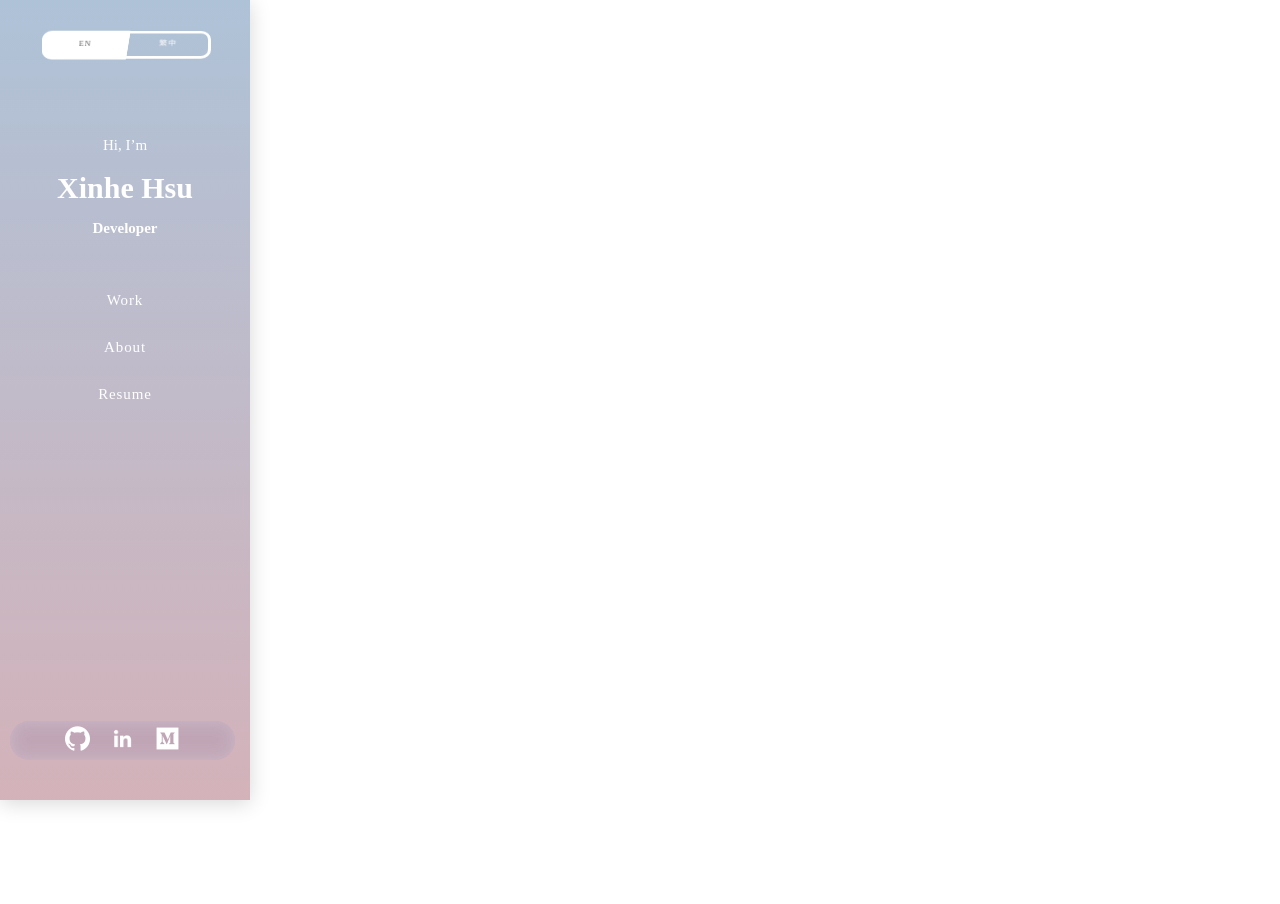
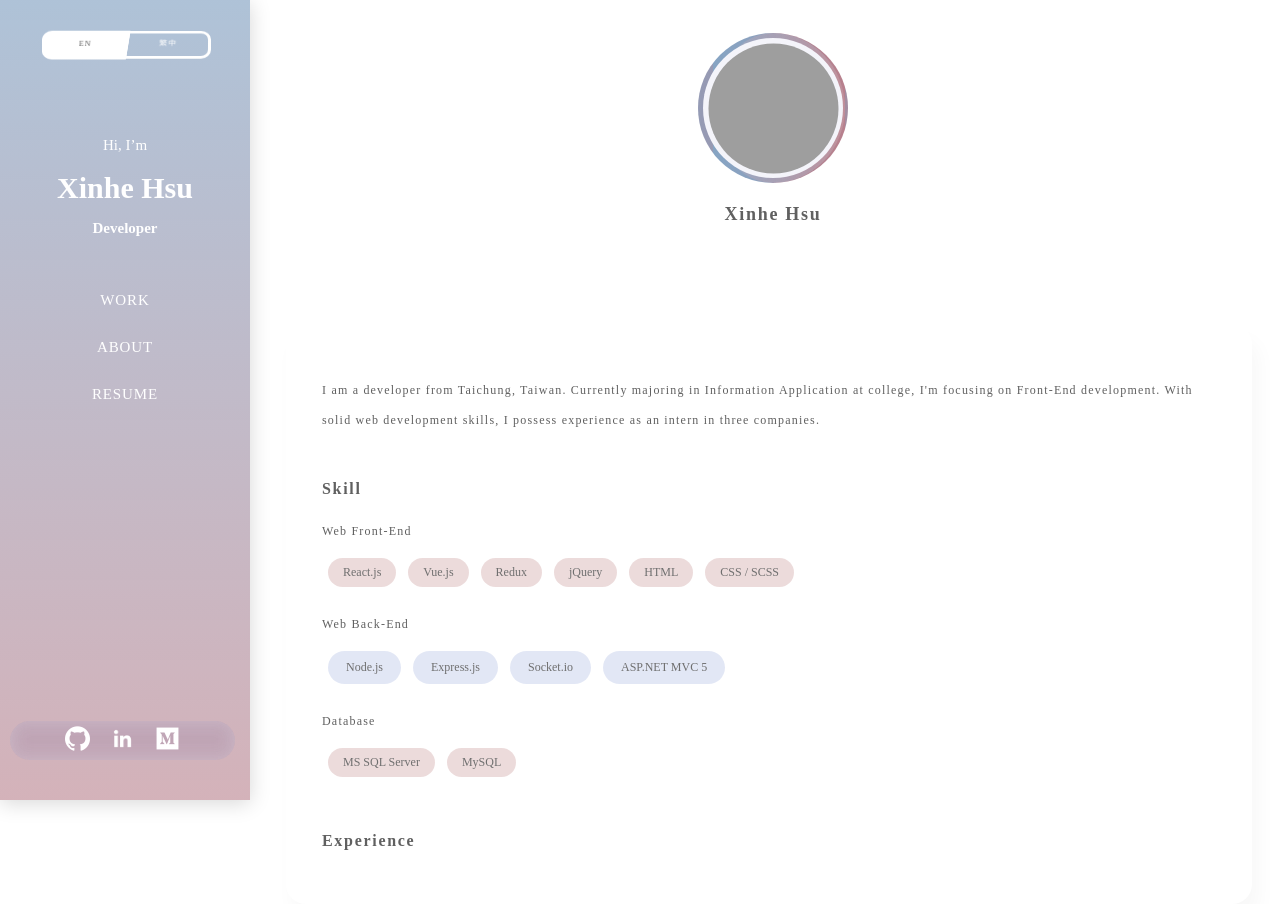
Before and after one commit to Xinhe998/xinhe-cv, a Gatsby site: page /about in a window 1280 px wide. Before the commit the page ends 800 px from the top, so only its background shows below. Built offline with nearby package versions, Linux system fonts and the light colour scheme; Gatsby itself is replaced by a stand-in of ours; grey boxes are pictures that could not be loaded.

Commit message:
remove transition plugin

```diff
--- a/gatsby-config.js
+++ b/gatsby-config.js
@@ -18,12 +18,7 @@ module.exports = {
     },
     plugins: [
         'gatsby-plugin-sass',
-        {
-            resolve: 'gatsby-plugin-page-transitions',
-            options: {
-                transitionTime: 500
-            }
-        }
+
     ],
 
 }
--- a/package.json
+++ b/package.json
@@ -15,14 +15,12 @@
   },
   "dependencies": {
     "gatsby": "^2.1.22",
-    "gatsby-plugin-page-transitions": "^1.0.7",
     "gatsby-plugin-sass": "^2.0.10",
     "node-sass": "^4.11.0",
     "react": "^16.8.3",
     "react-dom": "^16.8.3",
-    "react-transition-group": "^2.6.0",
-    "react-visibility-sensor": "^5.0.2",
-    "reactstrap": "^7.1.0"
+    "react-transition-group": "^2.4.0",
+    "react-visibility-sensor": "^5.0.2"
   },
   "devDependencies": {
     "@storybook/react": "^5.0.0",
--- a/src/components/Layout.js
+++ b/src/components/Layout.js
@@ -1,6 +1,5 @@
 import React from "react"
 import Sidebar from './Sidebar'
-import PageTransition from 'gatsby-plugin-page-transitions';
 
 
 import '../style/layout.scss'
@@ -9,21 +8,7 @@ const Layout = ({ children }) => (
     <div>
         <Sidebar />
         <div className="layout-content">
-            {/* <PageTransition
-                defaultStyle={{
-                    transition: 'opacity 500ms ease-in',
-                    opacity: 0,
-                    width: '100%',
-                }}
-                transitionStyles={{
-                    entering: { opacity: 1 },
-                    entered: { opacity: 1 },
-                    exiting: { opacity: 0 },
-                }}
-                transitionTime={500}
-            > */}
-                {children}
-            {/* </PageTransition> */}
+            {children}
         </div>
     </div>
 )
--- a/src/components/Sidebar.js
+++ b/src/components/Sidebar.js
@@ -21,9 +21,9 @@ class Sidebar extends React.Component {
                     <p>Developer</p>
                 </div>
                 <div className="button-container">
-                    <Link to="works" activeClassName='active'>Work</Link>
-                    <Link to="about" activeClassName='active'>About</Link>
-                    <Link to="resume" activeClassName='active'>Resume</Link>
+                    <Link to="works" activeClassName='active'>WORK</Link>
+                    <Link to="about" activeClassName='active'>ABOUT</Link>
+                    <Link to="resume" activeClassName='active'>RESUME</Link>
                 </div>
                 <div className="socialmedia-button-container">
                     <div className="icon-container">
--- a/src/pages/about.js
+++ b/src/pages/about.js
@@ -1,5 +1,8 @@
 import React from "react"
 import Layout from "../components/Layout"
+
+import '../style/about.scss'
+import avatar from '../Assets/avatar.jpg'
 
 class About extends React.Component {
     constructor(props) {
@@ -7,9 +10,44 @@ class About extends React.Component {
     }
     render() {
         return (
-        <Layout>
-            <div></div>
-        </Layout>
+            <Layout>
+                <div id="about-page">
+                    <div className="intro">
+                        <div className="avatar-box">
+                            <img className="avatar" src={avatar} />
+                        </div>
+                        <div className="circle"></div>
+                        <p className="name">Xinhe Hsu</p>
+                    </div>
+                    <div className="main-content">
+                        <p>I am a developer from Taichung, Taiwan. Currently majoring in Information Application at college, I'm focusing on Front-End development.
+                            With solid web development skills, I possess experience as an intern in three companies.</p>
+                        <h1>Skill</h1>
+                        <p>Web Front-End</p>
+                        <div>
+                            <label className="pink">React.js</label>
+                            <label className="pink">Vue.js</label>
+                            <label className="pink">Redux</label>
+                            <label className="pink">jQuery</label>
+                            <label className="pink">HTML</label>
+                            <label className="pink">CSS / SCSS</label>
+                        </div>
+                        <p>Web Back-End</p>
+                        <div>
+                            <label className="blue">Node.js</label>
+                            <label className="blue">Express.js</label>
+                            <label className="blue">Socket.io</label>
+                            <label className="blue">ASP.NET MVC 5</label>
+                        </div>
+                        <p>Database</p>
+                        <div>
+                            <label className="pink">MS SQL Server</label>
+                            <label className="pink">MySQL</label>
+                        </div>
+                        <h1>Experience</h1>
+                    </div>
+                </div>
+            </Layout>
         )
     }
 }
--- /dev/null
+++ b/src/style/about.scss
@@ -0,0 +1,188 @@
+#about-page {
+
+    overflow: hidden;
+    .intro {
+        display: flex;
+        flex-direction: column;
+        justify-content: center;
+        align-items: center;
+        text-align: center;
+        margin: 0 auto;
+        color: #606060;
+        margin-top: 30px;
+        opacity: 0;
+        -webkit-animation: fadein .5s; /* Safari, Chrome and Opera > 12.1 */
+        -moz-animation: fadein .5s; /* Firefox < 16 */
+        -ms-animation: fadein .5s; /* Internet Explorer */
+        -o-animation: fadein .5s; /* Opera < 12.1 */
+        animation: fadein .5s;
+        animation-delay: .4s;
+        animation-fill-mode: forwards;
+
+        .avatar-box {
+            position: relative;
+            border: 2px #f4f4fa;
+            background: #f4f4fa;
+            border-radius: 100%;
+            width: 140px;
+            height: 140px;
+            &:before {
+                content: " ";
+                position: absolute;
+                z-index: -1;
+                top: -5px;
+                left: -5px;
+                right: -5px;
+                bottom: -5px;
+                border-radius: 109%;
+                background-image: linear-gradient(90deg, rgba(129, 160, 193, 0.64), rgba(178, 118, 131, 0.56)), linear-gradient(90deg, rgba(129, 160, 193, 0.64), rgba(178, 118, 131, 0.56));
+                background-position: 0 0px, 100% 100%;
+                background-size: 100% 11px;
+                border-left: 15px solid rgba(129, 160, 193, 0.64);
+                border-right: 3px solid rgba(178, 118, 131, 0.56);
+                padding: 11px 9px;
+            }
+        }
+        .avatar {
+            width: 150px;
+            height: 150px;
+            -webkit-clip-path: circle(65px at center);
+            /* clip-path: circle(65px at center); */
+            /* display: inline-block; */
+            /* box-shadow: 0 8px 10px 0 rgba(0, 0, 0, 0.16); */
+            vertical-align: middle;
+            padding: 5px;
+            margin: -9.5px;
+        }
+        // .circle {
+        //     width: 160px;
+        //     height: 160px;
+        //     border-radius: 50%;
+        //     position: absolute;
+        //     z-index: -1;
+        //     top: 25px;
+        //     -webkit-backdrop-filter: blur(30px);
+        //     backdrop-filter: blur(30px);
+        //     box-shadow: 0 3px 20px 0 rgba(0, 0, 0, 0.16);
+        //     background-image: linear-gradient(to bottom, rgba(129, 160, 193, 0.64), rgba(178, 118, 131, 0.56));
+        // }
+        .name {
+            font-weight: bold;
+            font-size: 18px;
+            font-style: normal;
+            font-stretch: normal;
+            line-height: 2;
+            letter-spacing: 1.7px;
+            text-align: left;
+            transition: all .3s;
+
+        }
+    }
+    .main-content {
+        border-radius: 20px;
+        -webkit-backdrop-filter: blur(30px);
+        backdrop-filter: blur(30px);
+        box-shadow: 7px 15px 20px 0 rgba(0, 0, 0, 0.03);
+        background-color: #ffffff;
+        margin: 5px 28px 0px;
+        padding: 38px 36px 38px;
+        -webkit-animation: SlideToTop .5s; /* Safari, Chrome and Opera > 12.1 */
+        -moz-animation: SlideToTop .5s; /* Firefox < 16 */
+        -ms-animation: SlideToTop .5s; /* Internet Explorer */
+        -o-animation: SlideToTop .5s; /* Opera < 12.1 */
+        animation: SlideToTop .5s;
+        animation-delay: .6s;
+        animation-fill-mode: forwards;
+        position: absolute;
+        top: 100%;
+
+
+        h1 {
+            font-size: 16px;
+            font-weight: bold;
+            font-style: normal;
+            font-stretch: normal;
+            line-height: 1.79;
+            letter-spacing: 1.7px;
+            text-align: left;
+            color: #606060;
+            margin-top: 40px;
+        }
+        p {
+            font-size: 12px;
+            font-weight: normal;
+            font-style: normal;
+            font-stretch: normal;
+            line-height: 2.5;
+            letter-spacing: 1.2px;
+            text-align: left;
+            color: #606060;
+
+        }
+        label.blue {
+            font-size: 12px;
+            color: #6f6f6f;
+            border-radius: 50px;
+            -webkit-backdrop-filter: blur(9px);
+            backdrop-filter: blur(9px);
+            background-color: rgba(217, 223, 242, 0.75);
+            padding: 9px 18px;
+            display: inline-block;
+            margin: 0 6px;
+            margin-bottom: 10px;
+        }
+        label.pink {
+            font-size: 12px;
+            border-radius: 50px;
+            -webkit-backdrop-filter: blur(9px);
+            backdrop-filter: blur(9px);
+            background-color: rgba(230, 207, 207, 0.75);
+            padding: 7px 15px;
+            display: inline-block;
+            margin: 0 6px;
+            color: #6f6f6f;
+            margin-bottom: 10px;
+        }
+    }
+}
+@-webkit-keyframes SlideToTop {
+	from {
+        position: absolute;
+        transition: top 500ms cubic-bezier(0.47, 0, 0.75, 0.72) .5s;
+        top: 100%
+	}
+	to {
+        position: absolute;
+        transition: top 500ms cubic-bezier(0.47, 0, 0.75, 0.72) .5s;
+		top: 40%
+	}
+}
+@keyframes SlideToTop {
+	from {
+        position: absolute;
+        transition: top 500ms cubic-bezier(0.47, 0, 0.75, 0.72) .5s;
+        top: 100%
+	}
+	to {
+        position: absolute;
+        transition: top 500ms cubic-bezier(0.47, 0, 0.75, 0.72) .5s;
+		top: 40%
+	}
+}
+
+@-webkit-keyframes fadein {
+	from {
+        opacity: 0;
+	}
+	to {
+        opacity: 1;
+	}
+}
+@keyframes fadein {
+	from {
+        opacity: 0;
+	}
+	to {
+        opacity: 1;
+	}
+}
--- a/src/style/work.scss
+++ b/src/style/work.scss
@@ -21,8 +21,10 @@ body:has(#work-page) {
         .timeline-milestone {
             list-style: none;
             margin-bottom: 25px;
-            &:nth-child(1), &:nth-child(2) {
-                animation-delay: 1s;
+            &:nth-child(2) {
+                .in_viewport {
+                    animation-delay: .6s;
+                }
             }
         }
         .timeline-date {
```
Also changed, not shown: src/components/Transition.js (added, +41 -0 lines), src/pages/index.js (+3 -4 lines), src/pages/works/ghowa.js (+7 -8 lines), src/style/work_detail.scss (+43 -0 lines), 2 other files.
